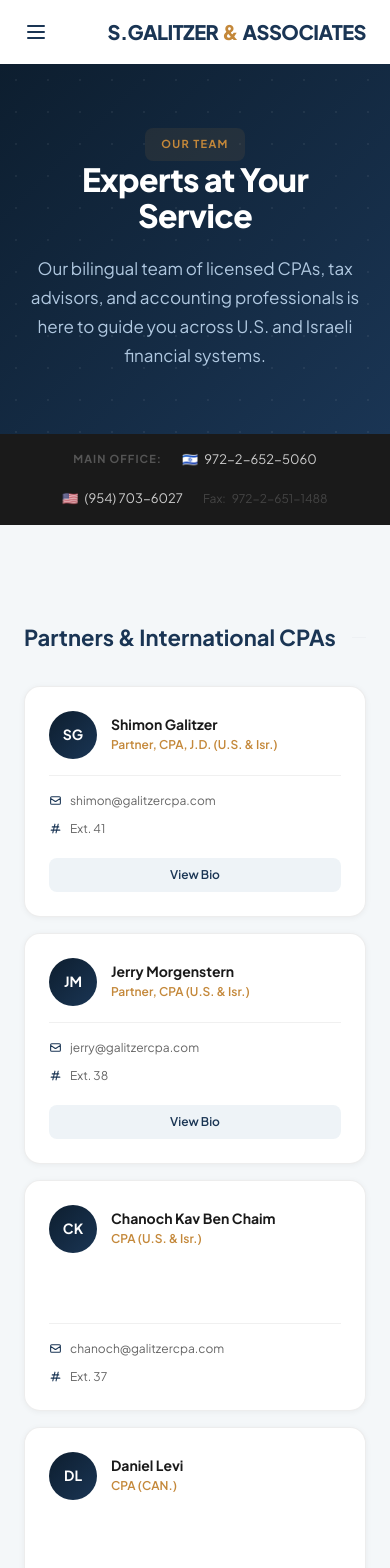
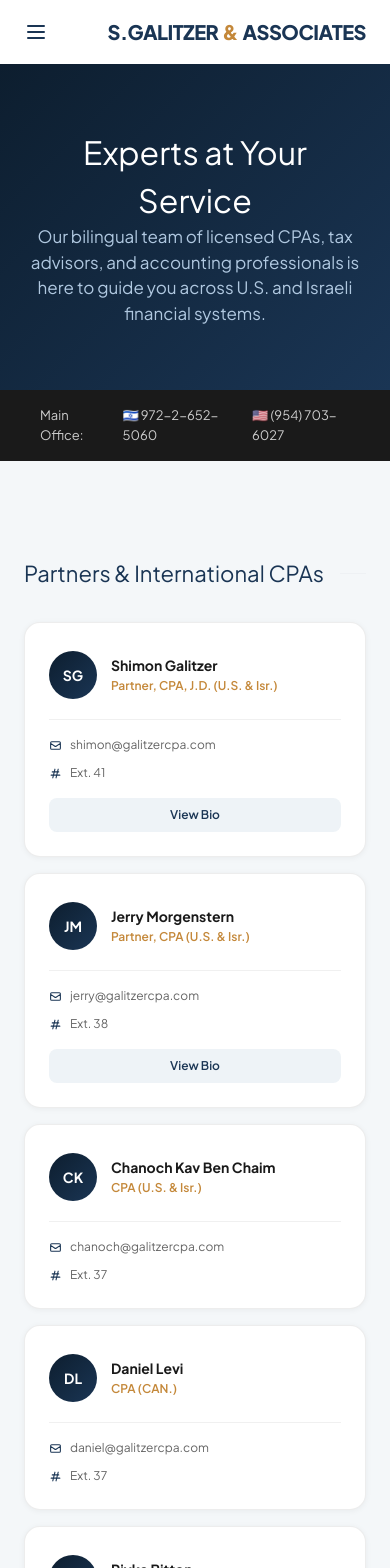
Before and after one commit to naomimarketing26-stack/galitzer-cpa-website, a React (Vite) app: page /team in a window 390 px wide. Shown: the top 1568 px of the page. Built offline with nearby package versions, Linux system fonts and the light colour scheme.

Commit message:
Fix partner card row alignment with equal-height card wrappers and stable card content sizing

```diff
--- a/src/pages/TeamPage.jsx
+++ b/src/pages/TeamPage.jsx
@@ -3,333 +3,80 @@
 import { staff, teamContent, officePhone } from '../data/team'
 import { useReveal } from '../hooks/useReveal'
 
-const container = {
-  maxWidth: '1200px',
-  margin: '0 auto',
-  paddingLeft: 'clamp(24px, 5vw, 80px)',
-  paddingRight: 'clamp(24px, 5vw, 80px)',
-}
+const container = { maxWidth: '1200px', margin: '0 auto', paddingLeft: 'clamp(24px, 5vw, 80px)', paddingRight: 'clamp(24px, 5vw, 80px)' }
 
-function MailIcon() {
-  return <svg style={{ width: '13px', height: '13px' }} fill="none" stroke="currentColor" viewBox="0 0 24 24"><path strokeLinecap="round" strokeLinejoin="round" strokeWidth={2} d="M3 8l7.89 5.26a2 2 0 002.22 0L21 8M5 19h14a2 2 0 002-2V7a2 2 0 00-2-2H5a2 2 0 00-2 2v10a2 2 0 002 2z" /></svg>
-}
-function PhoneIcon() {
-  return <svg style={{ width: '13px', height: '13px' }} fill="none" stroke="currentColor" viewBox="0 0 24 24"><path strokeLinecap="round" strokeLinejoin="round" strokeWidth={2} d="M3 5a2 2 0 012-2h3.28a1 1 0 01.948.684l1.498 4.493a1 1 0 01-.502 1.21l-2.257 1.13a11.042 11.042 0 005.516 5.516l1.13-2.257a1 1 0 011.21-.502l4.493 1.498a1 1 0 01.684.949V19a2 2 0 01-2 2h-1C9.716 21 3 14.284 3 6V5z" /></svg>
-}
-function HashIcon() {
-  return <svg style={{ width: '13px', height: '13px' }} fill="none" stroke="currentColor" viewBox="0 0 24 24"><path strokeLinecap="round" strokeLinejoin="round" strokeWidth={2} d="M7 20l4-16m2 16l4-16M6 9h12M4 15h16" /></svg>
-}
+function MailIcon() { return <svg style={{ width: '13px', height: '13px' }} fill="none" stroke="currentColor" viewBox="0 0 24 24"><path strokeLinecap="round" strokeLinejoin="round" strokeWidth={2} d="M3 8l7.89 5.26a2 2 0 002.22 0L21 8M5 19h14a2 2 0 002-2V7a2 2 0 00-2-2H5a2 2 0 00-2 2v10a2 2 0 002 2z" /></svg> }
+function PhoneIcon() { return <svg style={{ width: '13px', height: '13px' }} fill="none" stroke="currentColor" viewBox="0 0 24 24"><path strokeLinecap="round" strokeLinejoin="round" strokeWidth={2} d="M3 5a2 2 0 012-2h3.28a1 1 0 01.948.684l1.498 4.493a1 1 0 01-.502 1.21l-2.257 1.13a11.042 11.042 0 005.516 5.516l1.13-2.257a1 1 0 011.21-.502l4.493 1.498a1 1 0 01.684.949V19a2 2 0 01-2 2h-1C9.716 21 3 14.284 3 6V5z" /></svg> }
+function HashIcon() { return <svg style={{ width: '13px', height: '13px' }} fill="none" stroke="currentColor" viewBox="0 0 24 24"><path strokeLinecap="round" strokeLinejoin="round" strokeWidth={2} d="M7 20l4-16m2 16l4-16M6 9h12M4 15h16" /></svg> }
 
 function BioModal({ member, lang, isRTL, onClose }) {
   const bio = lang === 'he' ? member.bioHe : member.bioEn
-  const displayName = isRTL ? member.nameHe : member.name
-  const displayPosition = isRTL ? member.positionHe : member.position
-  const initials = displayName.split(' ').map(n => n[0]).slice(0, 2).join('')
-
-  return (
-    <div
-      style={{
-        position: 'fixed', inset: 0, zIndex: 200,
-        background: 'rgba(13,30,47,0.6)', backdropFilter: 'blur(4px)',
-        display: 'flex', alignItems: 'center', justifyContent: 'center',
-        padding: '24px',
-      }}
-      onClick={onClose}
-    >
-      <div
-        style={{
-          background: '#ffffff', borderRadius: '20px',
-          padding: '40px', maxWidth: '640px', width: '100%',
-          maxHeight: '82vh', overflowY: 'auto',
-          boxShadow: '0 24px 64px rgba(0,0,0,0.25)',
-          position: 'relative',
-        }}
-        onClick={e => e.stopPropagation()}
-      >
-        <button
-          onClick={onClose}
-          style={{
-            position: 'absolute', top: '16px', right: '16px',
-            background: 'none', border: 'none', cursor: 'pointer',
-            fontSize: '18px', color: '#aaa', lineHeight: 1,
-            width: '32px', height: '32px', display: 'flex', alignItems: 'center', justifyContent: 'center',
-            borderRadius: '50%',
-          }}
-          onMouseEnter={e => { e.currentTarget.style.background = '#f0f0f0'; e.currentTarget.style.color = '#555'; }}
-          onMouseLeave={e => { e.currentTarget.style.background = 'none'; e.currentTarget.style.color = '#aaa'; }}
-        >
-          ✕
-        </button>
-
-        <div style={{ display: 'flex', alignItems: 'center', gap: '14px', marginBottom: '28px', flexDirection: 'row' }}>
-          <div style={{
-            width: '52px', height: '52px', borderRadius: '50%', flexShrink: 0,
-            backgroundImage: 'linear-gradient(135deg, #0D1E2F 0%, #1A3554 100%)',
-            color: 'white', display: 'flex', alignItems: 'center', justifyContent: 'center',
-            fontSize: '16px', fontWeight: 700,
-          }}>
-            {initials}
-          </div>
-          <div style={{ textAlign: isRTL ? 'right' : 'left' }}>
-            <p style={{ fontSize: '17px', fontWeight: 700, color: '#1a1a1a', marginBottom: '3px' }}>{displayName}</p>
-            <p style={{ fontSize: '13px', color: '#C4883A', fontWeight: 600 }}>{displayPosition}</p>
-          </div>
-        </div>
-
-        <div style={{ borderTop: '1px solid #eef1f4', paddingTop: '24px' }}>
-          {bio.split('\n\n').map((para, i) => (
-            <p key={i} style={{ fontSize: '15px', color: '#444444', lineHeight: 1.8, marginBottom: '16px', textAlign: isRTL ? 'right' : 'left' }}>
-              {para}
-            </p>
-          ))}
-        </div>
-
-        <div style={{ borderTop: '1px solid #eef1f4', paddingTop: '24px', marginTop: '8px' }}>
-          <div className="hidden sm:flex" style={{ alignItems: 'center', justifyContent: 'space-between', gap: '16px', flexDirection: 'row' }}>
-            <div style={{ textAlign: isRTL ? 'right' : 'left' }}>
-              <p style={{ fontSize: '13px', fontWeight: 700, color: '#1A3554', marginBottom: '4px' }}>
-                {isRTL ? 'רוצים לדבר?' : 'Want to connect?'}
-              </p>
-              <a
-                href="tel:+97226525060"
-                style={{ fontSize: '14px', fontWeight: 600, color: '#C4883A', textDecoration: 'none', display: 'flex', alignItems: 'center', gap: '6px' }}
-                onMouseEnter={e => e.currentTarget.style.color = '#A96F25'}
-                onMouseLeave={e => e.currentTarget.style.color = '#C4883A'}
-              >
-                📞 972-2-652-5060
-              </a>
-            </div>
-            <a
-              href="/contact"
-              onClick={onClose}
-              style={{
-                display: 'inline-flex', alignItems: 'center',
-                background: '#C4883A', color: '#ffffff',
-                fontWeight: 700, fontSize: '13px',
-                padding: '10px 24px', borderRadius: '8px',
-                textDecoration: 'none', whiteSpace: 'nowrap',
-                transition: 'background 0.2s ease',
-              }}
-              onMouseEnter={e => e.currentTarget.style.background = '#A96F25'}
-              onMouseLeave={e => e.currentTarget.style.background = '#C4883A'}
-            >
-              {isRTL ? 'קבע ייעוץ' : 'Book a Consultation'}
-            </a>
-          </div>
-
-          <a
-            href="tel:+97226525060"
-            className="flex sm:hidden"
-            style={{
-              alignItems: 'center', justifyContent: 'center', gap: '10px',
-              background: '#C4883A', color: '#ffffff',
-              fontWeight: 700, fontSize: '15px',
-              padding: '14px', borderRadius: '10px',
-              textDecoration: 'none', width: '100%',
-              boxShadow: '0 4px 12px rgba(196,136,58,0.3)',
-            }}
-          >
-            📞 {isRTL ? 'התקשר למשרד' : 'Call the Office'}
-          </a>
-        </div>
+  const name = isRTL ? member.nameHe : member.name
+  const position = isRTL ? member.positionHe : member.position
+  return <div onClick={onClose} style={{ position: 'fixed', inset: 0, zIndex: 200, background: 'rgba(13,30,47,0.6)', backdropFilter: 'blur(4px)', display: 'flex', alignItems: 'center', justifyContent: 'center', padding: '24px' }}>
+    <div onClick={e => e.stopPropagation()} style={{ background: '#fff', borderRadius: '20px', padding: '40px', maxWidth: '640px', width: '100%', maxHeight: '82vh', overflowY: 'auto', position: 'relative' }}>
+      <button onClick={onClose} style={{ position: 'absolute', top: 16, right: 16, border: 0, background: 'none', cursor: 'pointer', fontSize: 18 }}>✕</button>
+      <h2 style={{ color: '#1A3554', marginBottom: 4 }}>{name}</h2>
+      <p style={{ color: '#C4883A', fontWeight: 600, marginBottom: 24 }}>{position}</p>
+      <div style={{ borderTop: '1px solid #eef1f4', paddingTop: 24 }}>
+        {bio.split('\n\n').map((paragraph, i) => <p key={i} style={{ lineHeight: 1.8, marginBottom: 16, textAlign: isRTL ? 'right' : 'left' }}>{paragraph}</p>)}
       </div>
+      <a href="/contact" onClick={onClose} style={{ display: 'inline-flex', marginTop: 8, padding: '12px 24px', borderRadius: 8, background: '#C4883A', color: '#fff', textDecoration: 'none', fontWeight: 700 }}>{isRTL ? 'קבע ייעוץ' : 'Book a Consultation'}</a>
     </div>
-  )
+  </div>
 }
 
 function StaffCard({ member, t, isRTL, onViewBio }) {
-  const displayName = isRTL ? member.nameHe : member.name
-  const displayPosition = isRTL ? member.positionHe : member.position
-  const initials = displayName.split(' ').map(n => n[0]).slice(0, 2).join('')
+  const name = isRTL ? member.nameHe : member.name
+  const position = isRTL ? member.positionHe : member.position
+  const initials = name.split(' ').map(part => part[0]).slice(0, 2).join('')
   const hasBio = !!member.bioEn
-
-  return (
-    <div
-      className="hover:-translate-y-1 transition-all duration-300"
-      style={{
-        background: '#ffffff',
-        border: '1px solid rgba(0,0,0,0.07)',
-        borderRadius: '16px',
-        padding: '24px',
-        boxShadow: '0 1px 6px rgba(0,0,0,0.05)',
-        display: 'flex',
-        flexDirection: 'column',
-        justifyContent: 'space-between',
-        height: '100%',
-        gap: '16px',
-      }}
-      onMouseEnter={e => { e.currentTarget.style.boxShadow = '0 4px 14px rgba(0,0,0,0.09)'; }}
-      onMouseLeave={e => { e.currentTarget.style.boxShadow = '0 1px 6px rgba(0,0,0,0.05)'; }}
-    >
-      <div style={{ display: 'flex', alignItems: 'center', gap: '14px', flexDirection: 'row' }}>
-        <div style={{ width: '48px', height: '48px', borderRadius: '50%', backgroundImage: 'linear-gradient(135deg, #0D1E2F 0%, #1A3554 100%)', color: 'white', display: 'flex', alignItems: 'center', justifyContent: 'center', fontSize: '14px', fontWeight: 700, flexShrink: 0 }}>
-          {initials}
-        </div>
-        <div style={{ textAlign: isRTL ? 'right' : 'left' }}>
-          <p style={{ fontSize: '14px', fontWeight: 700, color: '#1a1a1a', lineHeight: 1.3 }}>{displayName}</p>
-          <p style={{ fontSize: '12px', color: '#C4883A', fontWeight: 600, marginTop: '3px' }}>{displayPosition}</p>
-        </div>
+  return <div className="hover:-translate-y-1 transition-all duration-300" style={{ background: '#fff', border: '1px solid rgba(0,0,0,0.07)', borderRadius: 16, padding: 24, boxSizing: 'border-box', minHeight: 128, height: '100%', boxShadow: '0 1px 6px rgba(0,0,0,0.05)', display: 'flex', flexDirection: 'column', gap: 16 }} onMouseEnter={e => { e.currentTarget.style.boxShadow = '0 4px 14px rgba(0,0,0,0.09)' }} onMouseLeave={e => { e.currentTarget.style.boxShadow = '0 1px 6px rgba(0,0,0,0.05)' }}>
+    <div style={{ display: 'flex', alignItems: 'center', gap: 14, minHeight: 56 }}>
+      <div style={{ width: 48, height: 48, flexShrink: 0, borderRadius: '50%', background: 'linear-gradient(135deg, #0D1E2F, #1A3554)', color: '#fff', display: 'flex', alignItems: 'center', justifyContent: 'center', fontSize: 14, fontWeight: 700 }}>{initials}</div>
+      <div style={{ minWidth: 0, textAlign: isRTL ? 'right' : 'left' }}>
+        <p style={{ fontSize: 14, fontWeight: 700, color: '#1a1a1a', lineHeight: 1.3, margin: 0 }}>{name}</p>
+        <p style={{ fontSize: 12, color: '#C4883A', fontWeight: 600, lineHeight: 1.35, margin: '3px 0 0' }}>{position}</p>
       </div>
-
-      <div style={{ borderTop: '1px solid #f0f0f0', paddingTop: '16px', display: 'flex', flexDirection: 'column', gap: '10px' }}>
-        <a href={`mailto:${member.email}`} style={{ display: 'flex', alignItems: 'center', gap: '8px', fontSize: '12px', color: '#666666', textDecoration: 'none', flexDirection: 'row' }}
-          onMouseEnter={e => e.currentTarget.style.color = '#1A3554'} onMouseLeave={e => e.currentTarget.style.color = '#666'}>
-          <span style={{ color: '#1A3554' }}><MailIcon /></span>
-          <span style={{ overflow: 'hidden', textOverflow: 'ellipsis', whiteSpace: 'nowrap' }}>{member.email}</span>
-        </a>
-        <div style={{ display: 'flex', alignItems: 'center', gap: '8px', fontSize: '12px', color: '#666666', flexDirection: 'row' }}>
-          <span style={{ color: '#1A3554' }}><HashIcon /></span>
-          <span>{t.extLabel} {member.extension}</span>
-        </div>
-        {member.phone && (
-          <a href={`tel:${member.phone.replace(/\D/g, '')}`} style={{ display: 'flex', alignItems: 'center', gap: '8px', fontSize: '12px', color: '#666666', textDecoration: 'none', flexDirection: 'row' }}
-            onMouseEnter={e => e.currentTarget.style.color = '#1A3554'} onMouseLeave={e => e.currentTarget.style.color = '#666'}>
-            <span style={{ color: '#1A3554' }}><PhoneIcon /></span>
-            <span>{member.phone}</span>
-          </a>
-        )}
-      </div>
-
-      {hasBio && (
-        <button
-          onClick={() => onViewBio(member)}
-          style={{
-            marginTop: '4px',
-            padding: '8px 0',
-            background: '#EEF3F7',
-            color: '#1A3554',
-            fontSize: '12px',
-            fontWeight: 600,
-            border: 'none',
-            borderRadius: '8px',
-            cursor: 'pointer',
-            width: '100%',
-            transition: 'background 0.2s ease',
-          }}
-          onMouseEnter={e => { e.currentTarget.style.background = '#DDE6ED'; }}
-          onMouseLeave={e => { e.currentTarget.style.background = '#EEF3F7'; }}
-        >
-          {isRTL ? 'צפה בביו' : 'View Bio'}
-        </button>
-      )}
     </div>
-  )
+    <div style={{ borderTop: '1px solid #f0f0f0', paddingTop: 16, display: 'flex', flexDirection: 'column', gap: 10, marginTop: 'auto' }}>
+      <a href={`mailto:${member.email}`} style={{ display: 'flex', alignItems: 'center', gap: 8, minWidth: 0, fontSize: 12, color: '#666', textDecoration: 'none' }}><span style={{ color: '#1A3554' }}><MailIcon /></span><span style={{ overflow: 'hidden', textOverflow: 'ellipsis', whiteSpace: 'nowrap' }}>{member.email}</span></a>
+      <div style={{ display: 'flex', alignItems: 'center', gap: 8, fontSize: 12, color: '#666' }}><span style={{ color: '#1A3554' }}><HashIcon /></span><span>{t.extLabel} {member.extension}</span></div>
+      {member.phone && <a href={`tel:${member.phone.replace(/\D/g, '')}`} style={{ display: 'flex', alignItems: 'center', gap: 8, fontSize: 12, color: '#666', textDecoration: 'none' }}><span style={{ color: '#1A3554' }}><PhoneIcon /></span><span>{member.phone}</span></a>}
+    </div>
+    {hasBio && <button onClick={() => onViewBio(member)} style={{ padding: '8px 0', background: '#EEF3F7', color: '#1A3554', fontSize: 12, fontWeight: 600, border: 0, borderRadius: 8, cursor: 'pointer', width: '100%' }}>{isRTL ? 'צפה בביו' : 'View Bio'}</button>}
+  </div>
 }
 
-function GroupSection({ group, members, groupLabels, isRTL, onViewBio }) {
-  const [gridRef, gridRevealed] = useReveal()
-  const label = groupLabels[group] || group
-
-  return (
-    <div>
-      <div style={{ display: 'flex', alignItems: 'center', gap: '16px', marginBottom: '32px', flexDirection: 'row' }}>
-        <h2 style={{ fontSize: '22px', fontWeight: 700, color: '#1A3554', whiteSpace: 'nowrap' }}>{label}</h2>
-        <div style={{ flex: 1, height: '1px', background: '#eef1f4' }} />
-      </div>
-      <div ref={gridRef} style={{ display: 'grid', gridTemplateColumns: 'repeat(auto-fill, minmax(230px, 1fr))', gap: '16px', gridAutoRows: '1fr' }}>
-        {members.map((member, i) => (
-          <div key={i} style={{ opacity: gridRevealed ? 1 : 0, transform: gridRevealed ? 'translateY(0)' : 'translateY(20px)', transition: `opacity 0.6s ease ${i * 60}ms, transform 0.6s ease ${i * 60}ms` }}>
-            <StaffCard member={member} t={groupLabels.t || { extLabel: 'Ext.' }} isRTL={isRTL} onViewBio={onViewBio} />
-          </div>
-        ))}
-      </div>
+function GroupSection({ title, members, t, isRTL, onViewBio }) {
+  const [gridRef, revealed] = useReveal()
+  return <div>
+    <div style={{ display: 'flex', alignItems: 'center', gap: 16, marginBottom: 32 }}><h2 style={{ fontSize: 22, color: '#1A3554', whiteSpace: 'nowrap' }}>{title}</h2><div style={{ flex: 1, height: 1, background: '#eef1f4' }} /></div>
+    <div ref={gridRef} style={{ display: 'grid', gridTemplateColumns: 'repeat(auto-fill, minmax(230px, 1fr))', alignItems: 'stretch', gap: 16 }}>
+      {members.map(member => <div key={member.email} style={{ height: '100%', opacity: revealed ? 1 : 0, transform: revealed ? 'translateY(0)' : 'translateY(20px)', transition: 'opacity .6s ease, transform .6s ease' }}><StaffCard member={member} t={t} isRTL={isRTL} onViewBio={onViewBio} /></div>)}
     </div>
-  )
+  </div>
 }
 
 export default function TeamPage() {
   const { lang } = useLang()
   const t = teamContent[lang]
   const isRTL = lang === 'he'
-  const [ctaRef, ctaRevealed] = useReveal()
   const [activeBioMember, setActiveBioMember] = useState(null)
-
-  const partnerInternational = staff.filter(s => s.group === 'Partners & CPAs' && /U\.S\.|CAN\.|U\.S\. & Isr\.|\(U\.S\.\)|\(CAN\.\)/.test(s.position))
-  const partnerIsraeli = staff.filter(s => s.group === 'Partners & CPAs' && !/U\.S\.|CAN\.|\(U\.S\.\)|\(CAN\.\)/.test(s.position))
-
-  const groupLabels = {
-    ...t.groupLabels,
-    'Partners & International CPAs': isRTL ? 'שותפים ורואי חשבון בינלאומיים' : 'Partners & International CPAs',
-    'Israeli CPAs': isRTL ? 'רואי חשבון ישראליים' : 'Israeli CPAs',
-  }
-
-  return (
-    <main>
-      <section style={{ backgroundImage: 'radial-gradient(circle, rgba(255,255,255,0.06) 1px, transparent 1px), linear-gradient(135deg, #0D1E2F 0%, #1A3554 100%)', backgroundSize: '32px 32px, cover', minHeight: '280px', paddingTop: '64px', paddingBottom: '64px', display: 'flex', alignItems: 'center', justifyContent: 'center' }}>
-        <div style={{ maxWidth: '800px', margin: '0 auto', paddingLeft: 'clamp(24px, 5vw, 80px)', paddingRight: 'clamp(24px, 5vw, 80px)', textAlign: 'center' }}>
-          <span className="hero-animate hero-delay-1 inline-block" style={{ fontSize: '11px', fontWeight: 700, letterSpacing: '0.12em', textTransform: 'uppercase', color: '#C4883A', background: 'rgba(196,136,58,0.1)', padding: '8px 16px', borderRadius: '8px' }}>
-            {isRTL ? 'אנשי הצוות שלנו' : 'Our Team'}
-          </span>
-          <h1 className="hero-animate hero-delay-2" style={{ fontSize: 'clamp(32px, 4.5vw, 56px)', fontWeight: 800, color: '#ffffff', lineHeight: 1.15, letterSpacing: '-0.02em', marginBottom: '20px' }}>
-            {isRTL ? 'מומחים בשירותם' : 'Experts at Your Service'}
-          </h1>
-          <p className="hero-animate hero-delay-3" style={{ fontSize: '17px', color: '#B0C8E0', lineHeight: 1.7, maxWidth: '560px', margin: '0 auto' }}>{t.subheading}</p>
-        </div>
-      </section>
-
-      <section style={{ background: '#1a1a1a', paddingTop: '16px', paddingBottom: '16px' }}>
-        <div style={{ ...container, display: 'flex', flexWrap: 'wrap', alignItems: 'center', justifyContent: 'center', gap: '20px', flexDirection: 'row' }}>
-          <span style={{ fontSize: '11px', fontWeight: 700, color: '#555555', textTransform: 'uppercase', letterSpacing: '0.1em' }}>{t.officeLabel}:</span>
-          <a href={`tel:${officePhone.il}`} style={{ display: 'flex', alignItems: 'center', gap: '6px', fontSize: '13px', color: '#cccccc', textDecoration: 'none' }} onMouseEnter={e => e.currentTarget.style.color = '#C4883A'} onMouseLeave={e => e.currentTarget.style.color = '#cccccc'}>
-            <span>🇮🇱</span>
-            <span style={{ direction: 'ltr' }}>{officePhone.il}</span>
-          </a>
-          <span style={{ color: '#333', display: 'none' }}>|</span>
-          <a href={`tel:${officePhone.us}`} style={{ display: 'flex', alignItems: 'center', gap: '6px', fontSize: '13px', color: '#cccccc', textDecoration: 'none' }} onMouseEnter={e => e.currentTarget.style.color = '#C4883A'} onMouseLeave={e => e.currentTarget.style.color = '#cccccc'}>
-            <span>🇺🇸</span>
-            <span style={{ direction: 'ltr' }}>{officePhone.us}</span>
-          </a>
-          <span style={{ display: 'flex', alignItems: 'center', gap: '6px', fontSize: '12px', color: '#444444' }}>
-            <span>{isRTL ? 'פקס:' : 'Fax:'}</span>
-            <span style={{ direction: 'ltr' }}>{officePhone.ilFax}</span>
-          </span>
-        </div>
-      </section>
-
-      <section style={{ backgroundColor: '#f4f7f9', paddingTop: '96px', paddingBottom: '96px' }}>
-        <div style={{ ...container, display: 'flex', flexDirection: 'column', gap: '64px' }}>
-          {partnerInternational.length > 0 && (
-            <GroupSection group="Partners & International CPAs" members={partnerInternational} groupLabels={groupLabels} isRTL={isRTL} onViewBio={setActiveBioMember} />
-          )}
-
-          {partnerIsraeli.length > 0 && (
-            <GroupSection group="Israeli CPAs" members={partnerIsraeli} groupLabels={groupLabels} isRTL={isRTL} onViewBio={setActiveBioMember} />
-          )}
-
-          {staff.filter(s => s.group === 'Tax Advisors').length > 0 && (
-            <GroupSection group="Tax Advisors" members={staff.filter(s => s.group === 'Tax Advisors')} groupLabels={groupLabels} isRTL={isRTL} onViewBio={setActiveBioMember} />
-          )}
-
-          {staff.filter(s => s.group === 'Bookkeeping').length > 0 && (
-            <GroupSection group="Bookkeeping" members={staff.filter(s => s.group === 'Bookkeeping')} groupLabels={groupLabels} isRTL={isRTL} onViewBio={setActiveBioMember} />
-          )}
-
-          {staff.filter(s => s.group === 'Operations').length > 0 && (
-            <GroupSection group="Operations" members={staff.filter(s => s.group === 'Operations')} groupLabels={groupLabels} isRTL={isRTL} onViewBio={setActiveBioMember} />
-          )}
-        </div>
-      </section>
-
-      <section style={{ backgroundColor: '#e8f4f6', paddingTop: '80px', paddingBottom: '80px' }}>
-        <div ref={ctaRef} style={{ maxWidth: '600px', margin: '0 auto', paddingLeft: 'clamp(24px, 5vw, 80px)', paddingRight: 'clamp(24px, 5vw, 80px)', textAlign: 'center', opacity: ctaRevealed ? 1 : 0.3, transform: ctaRevealed ? 'translateY(0)' : 'translateY(30px)', transition: 'all 0.8s ease' }}>
-          <p style={{ fontSize: '22px', fontWeight: 700, color: '#1A3554', marginBottom: '12px' }}>{t.notSure}</p>
-          <p style={{ fontSize: '16px', color: '#555555', lineHeight: 1.7, marginBottom: '32px' }}>{t.notSureSub}</p>
-          <a href="/contact" style={{ display: 'inline-flex', alignItems: 'center', background: '#C4883A', color: '#ffffff', fontWeight: 700, fontSize: '15px', padding: '14px 40px', borderRadius: '10px', textDecoration: 'none', transition: 'all 0.3s ease' }}
-            onMouseEnter={e => { e.currentTarget.style.background = '#A96F25'; e.currentTarget.style.transform = 'translateY(-2px)'; }}
-            onMouseLeave={e => { e.currentTarget.style.background = '#C4883A'; e.currentTarget.style.transform = 'translateY(0)'; }}>
-            {t.cta}
-          </a>
-        </div>
-      </section>
-
-      {activeBioMember && (
-        <BioModal
-          member={activeBioMember}
-          lang={lang}
-          isRTL={isRTL}
-          onClose={() => setActiveBioMember(null)}
-        />
-      )}
-    </main>
-  )
+  const partnerInternational = staff.filter(s => s.group === 'Partners & CPAs' && /U\.S\.|CAN\./.test(s.position))
+  const partnerIsraeli = staff.filter(s => s.group === 'Partners & CPAs' && !/U\.S\.|CAN\./.test(s.position))
+  const groups = [
+    { title: isRTL ? 'שותפים ורואי חשבון בינלאומיים' : 'Partners & International CPAs', members: partnerInternational },
+    { title: isRTL ? 'רואי חשבון ישראליים' : 'Israeli CPAs', members: partnerIsraeli },
+    { title: t.groupLabels['Tax Advisors'], members: staff.filter(s => s.group === 'Tax Advisors') },
+    { title: t.groupLabels.Bookkeeping, members: staff.filter(s => s.group === 'Bookkeeping') },
+    { title: t.groupLabels.Operations, members: staff.filter(s => s.group === 'Operations') },
+  ]
+  return <main>
+    <section style={{ background: 'linear-gradient(135deg, #0D1E2F, #1A3554)', padding: '64px 24px', textAlign: 'center', color: '#fff' }}><h1 style={{ fontSize: 'clamp(32px, 4.5vw, 56px)', margin: 0 }}>{isRTL ? 'מומחים בשירותם' : 'Experts at Your Service'}</h1><p style={{ color: '#B0C8E0', fontSize: 17 }}>{t.subheading}</p></section>
+    <section style={{ background: '#1a1a1a', padding: 16 }}><div style={{ ...container, display: 'flex', justifyContent: 'center', gap: 20, color: '#ccc', fontSize: 13 }}><span>{t.officeLabel}:</span><a href={`tel:${officePhone.il}`} style={{ color: '#ccc' }}>🇮🇱 {officePhone.il}</a><a href={`tel:${officePhone.us}`} style={{ color: '#ccc' }}>🇺🇸 {officePhone.us}</a></div></section>
+    <section style={{ background: '#f4f7f9', padding: '96px 0' }}><div style={{ ...container, display: 'flex', flexDirection: 'column', gap: 64 }}>{groups.filter(group => group.members.length).map(group => <GroupSection key={group.title} {...group} t={t} isRTL={isRTL} onViewBio={setActiveBioMember} />)}</div></section>
+    <section style={{ background: '#e8f4f6', padding: '80px 24px', textAlign: 'center' }}><h2 style={{ color: '#1A3554' }}>{t.notSure}</h2><p>{t.notSureSub}</p><a href="/contact" style={{ display: 'inline-flex', background: '#C4883A', color: '#fff', padding: '14px 40px', borderRadius: 10, textDecoration: 'none', fontWeight: 700 }}>{t.cta}</a></section>
+    {activeBioMember && <BioModal member={activeBioMember} lang={lang} isRTL={isRTL} onClose={() => setActiveBioMember(null)} />}
+  </main>
 }
```
